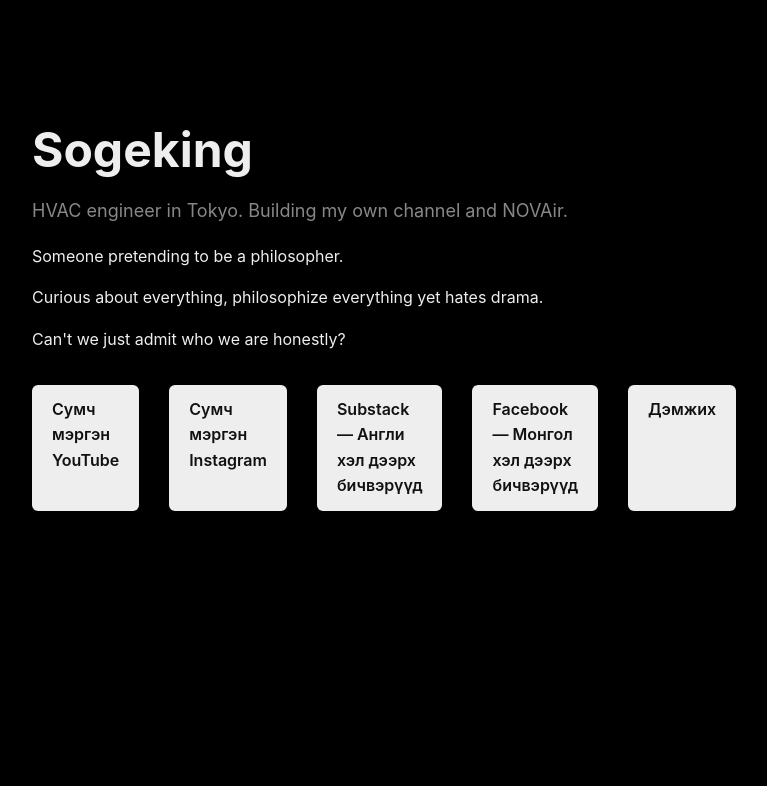
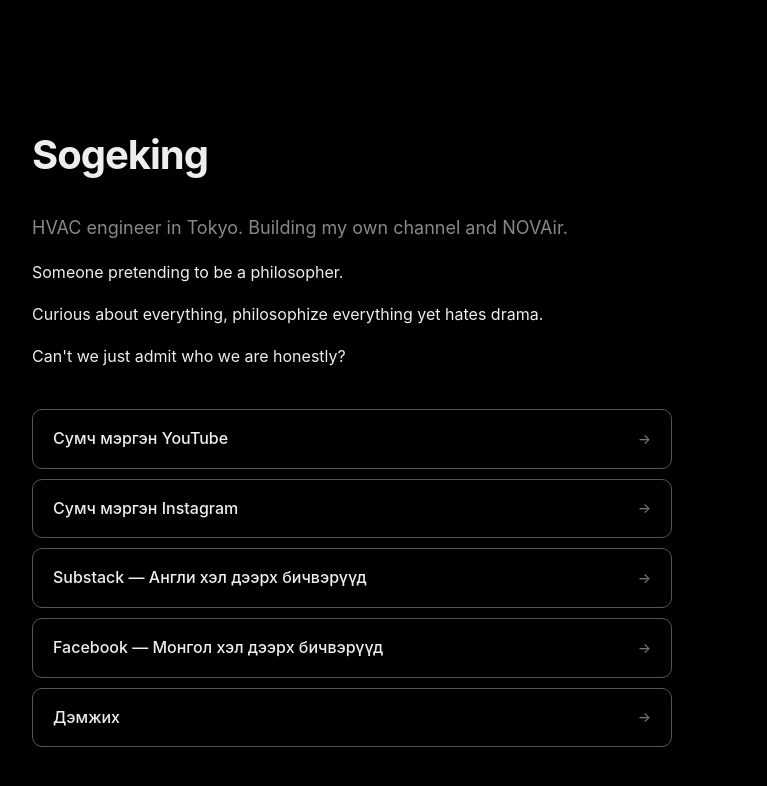
Before and after one commit to MagicSogeking/my-site, a plain HTML site: page index.html in a window 1280 px wide. Shown: the whole page, without its empty margins (288-1055 px from the left). Drawn offline with Linux system fonts and the light colour scheme.

Commit message:
stack links vertically, restyle as ghost tiles with hover

```diff
--- a/style.css
+++ b/style.css
@@ -4,12 +4,12 @@ body {
       color: #eee;
       max-width: 640px;
       margin: 0 auto;
-      padding: 80px 24px;
+      padding: 96px 24px;
       line-height: 1.6;
     }
     h1 {
-      font-size: 48px;
-      margin-bottom: 8px;
+  font-size: 40px;
+  letter-spacing: -1px;
 }
     .tagline {
       color: #888;
@@ -18,20 +18,36 @@ body {
     }
     .links {
   display: flex;
-      gap: 30px;
-      margin-top: 32px;
+  flex-direction: column;
+  gap: 10px;
+  margin-top: 40px;
 }
+
 .links a {
-      color: #111;
-      background: #eee;
-      padding: 12px 20px;
-      border-radius: 6px;
+  display: flex;
+  justify-content: space-between;
+  align-items: center;
+  color: #eee;
+  background: transparent;
+  border: 1px solid #555;
+  padding: 16px 20px;
+  border-radius: 10px;
   text-decoration: none;
-      font-weight: 600;
-      flex-wrap: wrap;
+  font-weight: 500;
+  font-size: 16px;
+  transition: border-color 0.18s ease, background 0.18s ease, transform 0.18s ease;
 }
+
 .links a:hover {
-      background: #4da3ff;
+  border-color: #4da3ff;
+  background: rgba(255, 255, 255, 0.04);
+  transform: translateY(-2px);
+}
+
+.links a::after {
+  content: "→";
+  color: #777;
+  font-size: 14px;
 }
     nav {
   margin-bottom: 48px;
```
Lines whose indentation alone changed are shown as unchanged.
